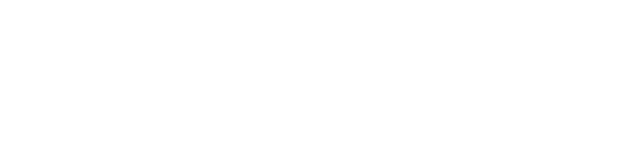
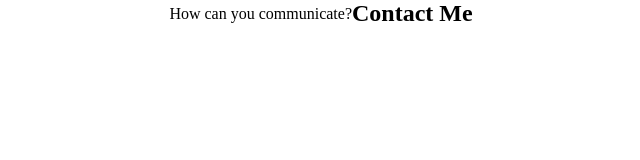
Before and after one commit to sofiane626/Projet_Nouilles_Sofiane_Adil, a plain HTML site: page index.html in a window 1280 px wide. Shown: the whole page, without its empty margins (255-895 px from the left). Drawn offline with Linux system fonts and the light colour scheme.

Commit message:
ajout texte footer

```diff
--- a/index.html
+++ b/index.html
@@ -33,10 +33,19 @@
     <!-- Footer-->
 
     <footer>
-        <div class="footerone"></div>
-        <div class="footertwo"></div>
-        <div class="footerthree"></div>
-        <div class="footerfour"></div>
+        <div class="footerone">
+            <p>How can you communicate?</p><br>
+            <h2>Contact Me</h2>
+        </div>
+        <div class="footertwo">
+
+        </div>
+        <div class="footerthree">
+
+        </div>
+        <div class="footerfour">
+
+        </div>
     </footer>
 
 </body>
--- a/public/css/style.css
+++ b/public/css/style.css
@@ -8,3 +8,9 @@
 button {
     cursor: pointer;
 }
+.footerone{
+    display: flex;
+    justify-content: center;
+    align-items: center;
+    max-width: 90%;
+}
```
